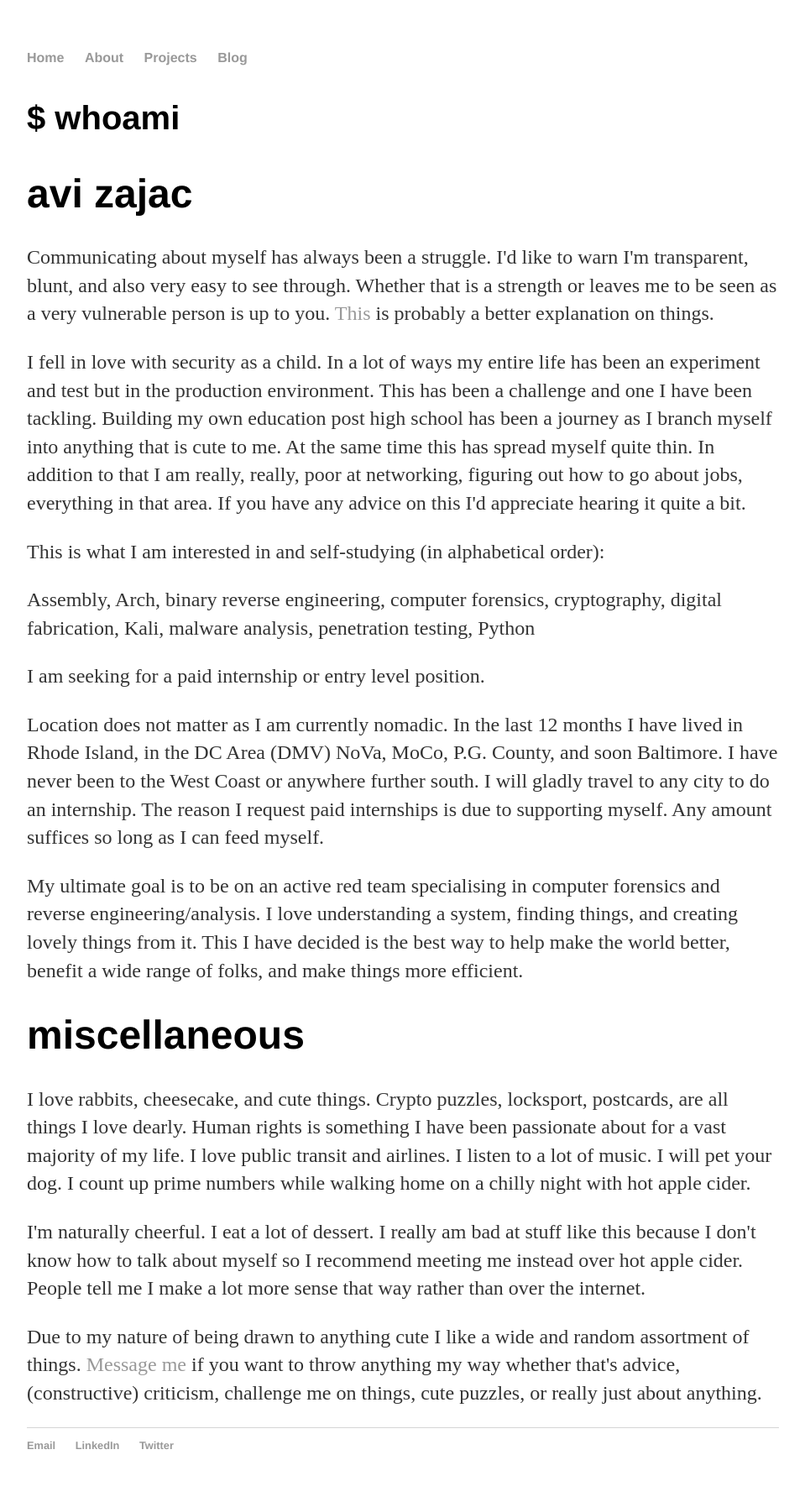
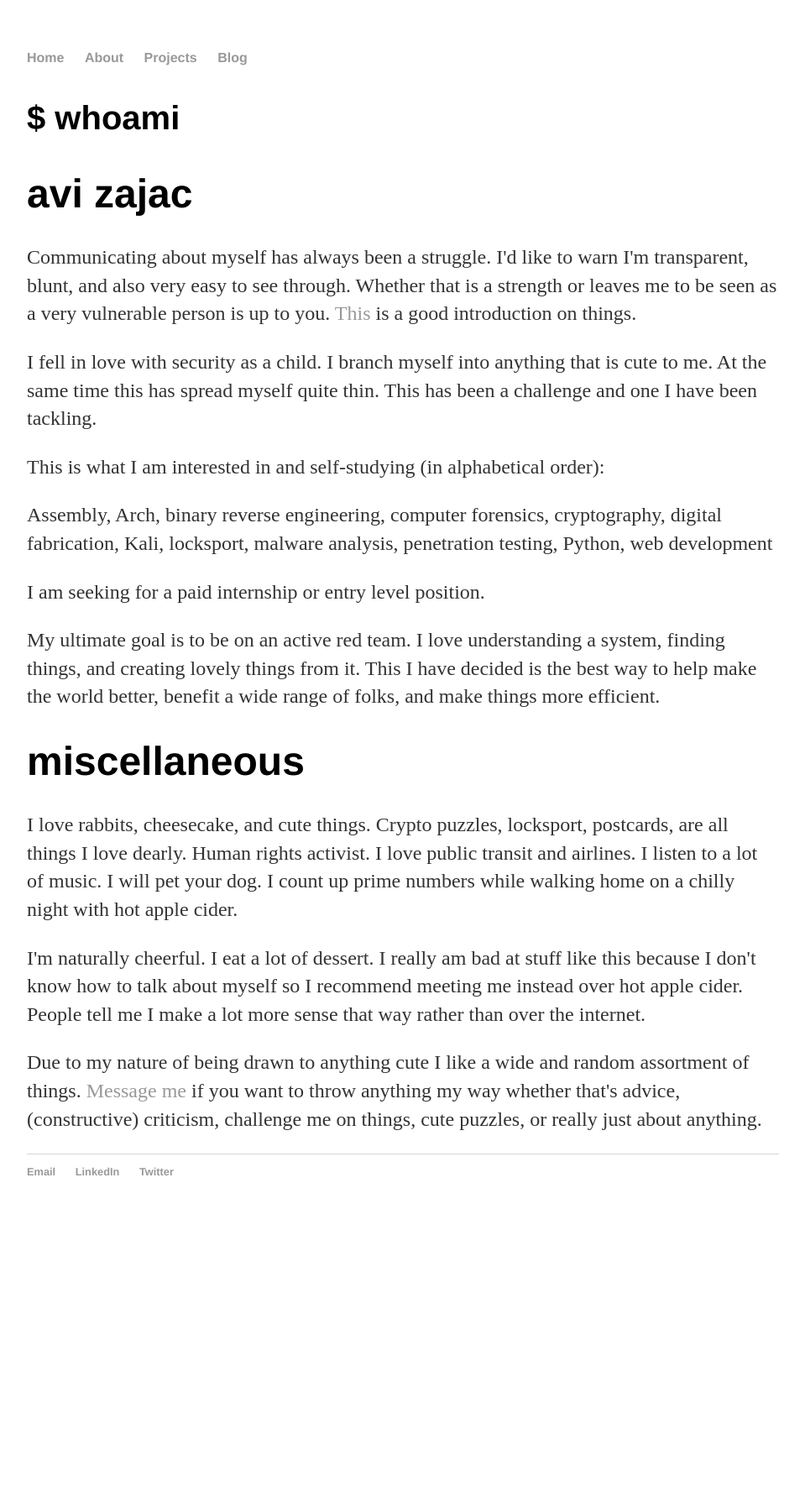
Before and after one commit to Avizc/avizc.github.io, a Jekyll site: the page about/index.html, which Jekyll copies as it is, in a window 1280 px wide. Shown: the whole page at 84% size, without its empty margins (160-1119 px from the left). Built offline with Jekyll 4.4.1, drawn with Linux system fonts in a browser that asks for light colours; after the commit the page ends 1463 px from its top, so only the background shows below that.

Commit message:
Updating to reflect current changes.

```diff
--- a/about/index.html
+++ b/about/index.html
@@ -18,15 +18,14 @@
     		<div class="blurb">
         		<h3>$ whoami</h3>
           		<h1>avi zajac</h1>
-			<p>Communicating about myself has always been a struggle. I'd like to warn I'm transparent, blunt, and also very easy to see through. Whether that is a strength or leaves me to be seen as a very vulnerable person is up to you. <a href="https://avizc.github.io/2016/10/31/new-beginnings.html">This</a> is probably a better explanation on things.</p>
-			<p>I fell in love with security as a child. In a lot of ways my entire life has been an experiment and test but in the production environment. This has been a challenge and one I have been tackling. Building my own education post high school has been a journey as I branch myself into anything that is cute to me. At the same time this has spread myself quite thin. In addition to that I am really, really, poor at networking, figuring out how to go about jobs, everything in that area.  If you have any advice on this I'd appreciate hearing it quite a bit.</p>
+			<p>Communicating about myself has always been a struggle. I'd like to warn I'm transparent, blunt, and also very easy to see through. Whether that is a strength or leaves me to be seen as a very vulnerable person is up to you. <a href="https://avizc.github.io/2016/10/31/new-beginnings.html">This</a> is a good introduction on things.</p>
+			<p>I fell in love with security as a child. I branch myself into anything that is cute to me. At the same time this has spread myself quite thin. This has been a challenge and one I have been tackling.</p>
 			<p>This is what I am interested in and self-studying (in alphabetical order):</p>
-			<p>Assembly, Arch, binary reverse engineering, computer forensics, cryptography, digital fabrication, Kali, malware analysis, penetration testing, Python</p>
+			<p>Assembly, Arch, binary reverse engineering, computer forensics, cryptography, digital fabrication, Kali, locksport, malware analysis, penetration testing, Python, web development</p>
 			<p>I am seeking for a paid internship or entry level position.</p>
-			<p>Location does not matter as I am currently nomadic. In the last 12 months I have lived in Rhode Island, in the DC Area (DMV) NoVa, MoCo, P.G. County, and soon Baltimore. I have never been to the West Coast or anywhere further south. I will gladly travel to any city to do an internship. The reason I request paid internships is due to supporting myself. Any amount suffices so long as I can feed myself.</p>
-			<p>My ultimate goal is to be on an active red team specialising in computer forensics and reverse engineering/analysis. I love understanding a system, finding things, and creating lovely things from it. This I have decided is the best way to help make the world better, benefit a wide range of folks, and make things more efficient.</p>
+			<p>My ultimate goal is to be on an active red team. I love understanding a system, finding things, and creating lovely things from it. This I have decided is the best way to help make the world better, benefit a wide range of folks, and make things more efficient.</p>
 			<h1>miscellaneous</h1>
-			<p>I love rabbits, cheesecake, and cute things. Crypto puzzles, locksport, postcards, are all things I love dearly. Human rights is something I have been passionate about for a vast majority of my life. I love public transit and airlines. I listen to a lot of music. I will pet your dog. I count up prime numbers while walking home on a chilly night with hot apple cider.</p>
+			<p>I love rabbits, cheesecake, and cute things. Crypto puzzles, locksport, postcards, are all things I love dearly. Human rights activist. I love public transit and airlines. I listen to a lot of music. I will pet your dog. I count up prime numbers while walking home on a chilly night with hot apple cider.</p>
 			<p>I'm naturally cheerful. I eat a lot of dessert. I really am bad at stuff like this because I don't know how to talk about myself so I recommend meeting me instead over hot apple cider. People tell me I make a lot more sense that way rather than over the internet.</p>
 			<p>Due to my nature of being drawn to anything cute I like a wide and random assortment of things. <a href="mailto:hello@avizajac.com">Message me</a> if you want to throw anything my way whether that's advice, (constructive) criticism, challenge me on things, cute puzzles, or really just about anything.</p>
 
```
